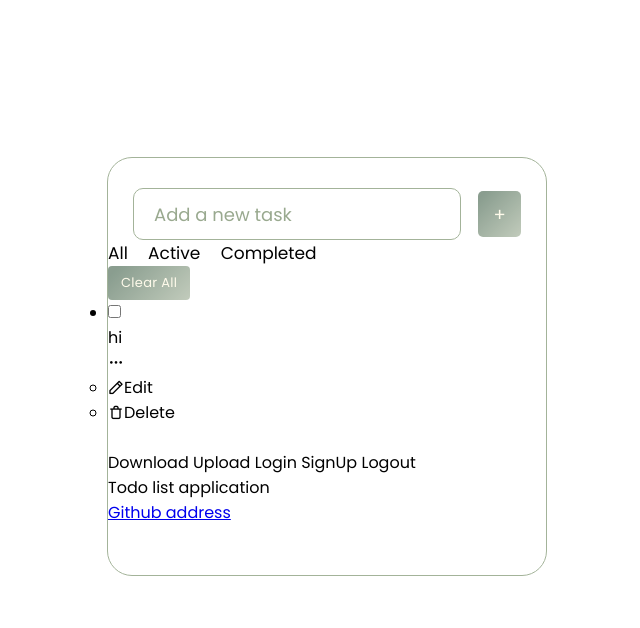
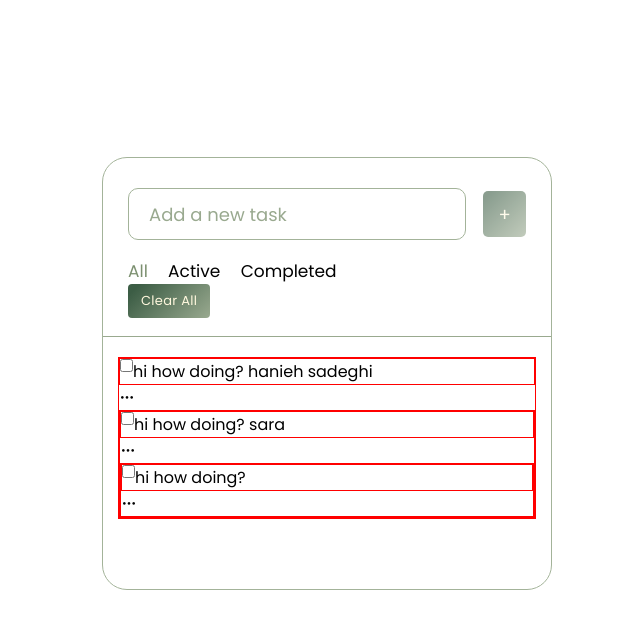
Before and after one commit to Hanieh-Sadeghi/Todo-App-Express, a website: page public/index.html in a window 1280 px wide. Shown: the whole page, without its empty margins (313-953 px from the left). Drawn offline with nearby package versions, Linux system fonts and the light colour scheme.

Commit message:
add changes

```diff
--- a/public/index.html
+++ b/public/index.html
@@ -19,7 +19,7 @@
         <input type="text" placeholder="Add a new task" />
         <button id="add-btn" data-bind="click: addTodo">+</button>
       </div>
-      <div class="controls">
+      <div class="todo-form">
         <div class="header">
           <span class="active" id="all">All</span>
           <span id="Active">Active</span>
@@ -27,34 +27,62 @@
         </div>
         <button class="clearBtn">Clear All</button>
       </div>
+      <!-- ===== -->
       <ul class="task-box">
         <li class="task">
-        <label>
-        <input type="checkbox" >
-        <p >hi</p>
+        <label for="1">
+        <input type="checkbox" id="1">
+        <p> hi how doing? hanieh sadeghi</p>
         </label>
+
         <div class="select">
-        <i class="uil uil-ellipsis-h"></i>
-        <ul class="task-menu">
+         <i class="uil uil-ellipsis-h"></i>
+        </div>
+
+        <ul class="task-box1">
+          <li class="task">
+          <label for="1">
+          <input type="checkbox" id="1">
+          <p> hi how doing? sara </p>
+          </label>
+
+          <div class="select">
+           <i class="uil uil-ellipsis-h"></i>
+          </div>
+
+          <ul class="task-box3">
+            <li class="task">
+            <label for="1">
+            <input type="checkbox" id="1">
+            <p> hi how doing? </p>
+            </label>
+
+            <div class="select">
+             <i class="uil uil-ellipsis-h"></i>
+            </div>
+
+         <!-- ====== -->
+        <!-- <ul class="task-menu">
         <li><i class="uil uil-pen"></i>Edit</li>
         <li ><i class="uil uil-trash"></i>Delete</li>
         </ul>
         </div>
         </li>
-      </ul>
-    </br>
-      <div class="form">
-        <span id="Download">Download</span>
+      </ul> -->
+      <!-- ========= -->
+    <!-- </br> -->
+      <!-- <div class="form">
+        <span id="download">Download</span>
         <span id="upload">Upload</span>
         <span id="login">Login</span>
-        <span id="SignUp">SignUp</span>
-        <span id="Logout">Logout</span>
+        <span id="signUp">SignUp</span>
+        <span id="logout">Logout</span>
       </div>
       <footer>
         <p>Todo list application</p>
         <a href="https://github.com/Hanieh-Sadeghi">Github address</link>
     </footer>
-    </div>
+    </div> -->
     <script src="./Script/view.js"></script>
   </body>
 </html>
--- a/public/stylesheets/style.css
+++ b/public/stylesheets/style.css
@@ -23,7 +23,7 @@ body {
 } */
 
 .container {
-  max-width: 440px;
+  max-width: 450px;
   padding: 30px 0 50px;
   margin: 157px auto;
   backdrop-filter: blur(30px);
@@ -75,12 +75,15 @@ body {
   background: linear-gradient(135deg, #3c5d45 10%, #99a98f 100%);
 }
 
+.todo-form li {
+  display: flex;
+  align-items: center;
+  justify-content: space-between;
+}
+
 .todo-form {
-  display: flex;
-  justify-content: space-between;
   padding: 18px 25px;
   border-bottom: 1px solid #99a98f;
-
 }
 
 .header span {
@@ -91,9 +94,18 @@ body {
   cursor: pointer;
 }
 
+.header span.active {
+  color: #7c9070;
+}
+.form span .active {
+  color: #7c9070;
+}
+.header span:first-child {
+  margin-left: 0;
+}
+
 .clearBtn {
   border: none;
-  opacity: 0.6;
   outline: none;
   color: #fff8de;
   cursor: pointer;
@@ -105,12 +117,29 @@ body {
   transition: transform 0.25s ease;
   background: linear-gradient(135deg, #3c5d45 10%, #99a98f 100%);
 }
-.form span .active {
-  color: #7c9070;
+
+.task-box {
+  margin: 20px 15px;
 }
-.header span:first-child {
-  margin-left: 0;
+
+.task-box .task {
+  border: 1px solid red;
+  list-style: none;
+  /* font-size: 17px;
+  margin-bottom: 18px;
+  padding-bottom: 16px;
+  align-items: flex-start;
+  border-bottom: 1.5px solid #85a389; */
 }
+
+.task label {
+  border: 1px solid red;
+  display: flex;
+  align-items: flex-start;
+}
+
+
+
 
 /* .form {
   margin: 0 20px;
@@ -127,17 +156,8 @@ body {
 } */
 
 
-/* .todo-form,
-li {
-  display: flex;
-  align-items: center;
-  justify-content: space-between;
-} */
 
 
-/* .header span.active {
-  color: #7c9070;
-} */
 
 
 /* .active {
@@ -149,23 +169,11 @@ li {
   transform: scale(0.93);
 } */
 
-/* .task-box {
-  margin: 20px 25px;
-} */
 
-/* .task-box .task {
-  list-style: none;
-  font-size: 17px;
-  margin-bottom: 18px;
-  padding-bottom: 16px;
-  align-items: flex-start;
-  border-bottom: 1.5px solid #85a389;
-} */
 
-/* .task label {
-  display: flex;
-  align-items: flex-start;
-}  */
+
+
+
 
 /* .task-box.overflow {
   overflow-y: auto;
```
